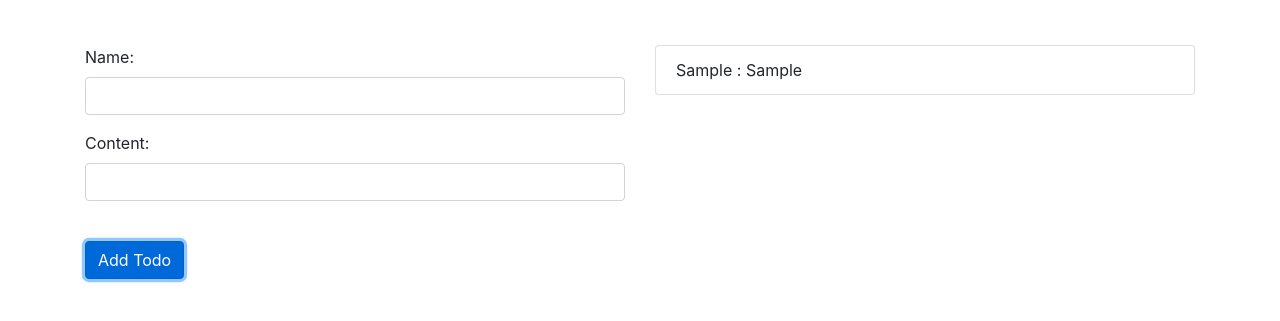
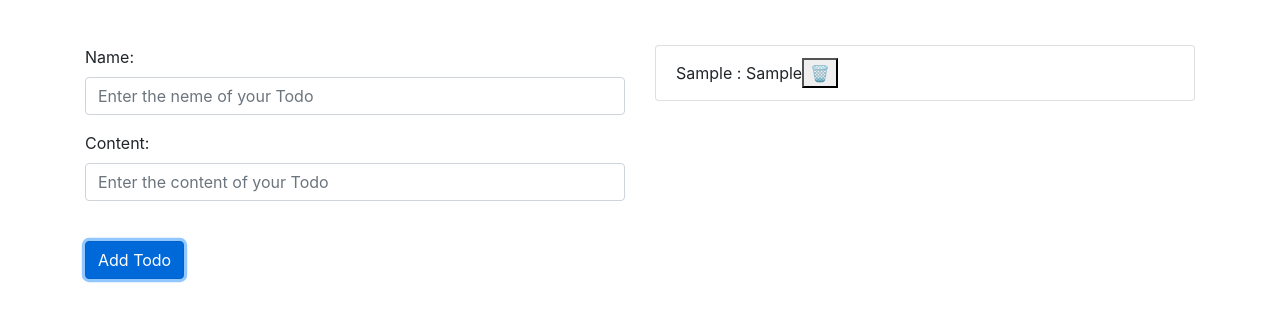
Before and after one commit to RayenHanafi/RayenRepository, a plain HTML site: page TODO/index3.html in a window 1280 px wide. Both pictures are taken after typing "Sample", "Sample" into the empty fields and a click on the button "Add Todo". Shown: the part 99-420 px from the top of the page. Drawn offline with nearby package versions, Linux system fonts and the light colour scheme; files that its build step writes are made by us from their sources.

Commit message:
finalize Todo

```diff
--- a/TODO/index3.html
+++ b/TODO/index3.html
@@ -17,11 +17,22 @@
         <div class="col-md-6">
           <div class="mb-3">
             <label for="name" class="form-label">Name:</label>
-            <input type="text" id="name" class="form-control" />
+            <input
+              type="text"
+              id="name"
+              class="form-control"
+              placeholder="Enter the neme of your Todo"
+              autofocus
+            />
           </div>
           <div class="mb-3">
             <label for="content" class="form-label">Content:</label>
-            <input type="text" id="content" class="form-control" />
+            <input
+              type="text"
+              id="content"
+              class="form-control"
+              placeholder="Enter the content of your Todo"
+            />
           </div>
           <br />
           <button type="submit" id="addTodo" class="btn btn-primary">
--- a/TODO/index3.js
+++ b/TODO/index3.js
@@ -9,10 +9,16 @@ document.getElementById('addTodo').addEventListener('click', () => {
       alert("Please fill in both fields.");
       return;
     }
+    const suppButton = document.createElement('button');
+    suppButton.textContent = '🗑';
     const todo = document.createElement('li');
     todo.textContent = name.value + ' : ' + content.value;
     todo.classList.add('list-group-item');
+    todo.appendChild(suppButton);
     todoList.appendChild(todo);
     name.value = '';
     content.value = '';
+    suppButton.addEventListener('click', () => {
+      todoList.removeChild(todo);
+  });
 });
```
Also changed, not shown: Window/index.html (+6 -1 lines).
